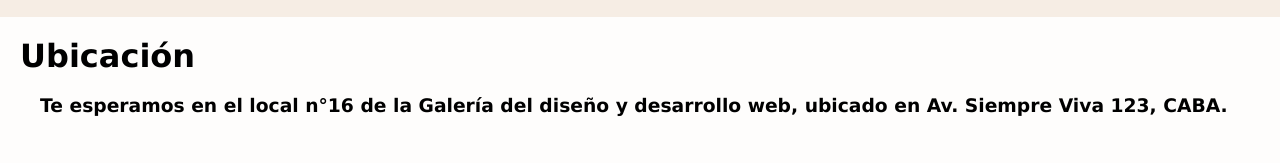
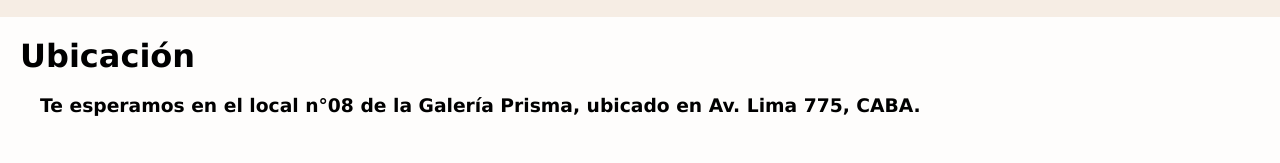
Before and after one commit to denisemazur16/Mi-Local-Aruma-Home-2.0, a plain HTML site: page Contacto.html in a window 1280 px wide. Shown: the part 129-292 px from the top of the page. Drawn offline with Linux system fonts and the light colour scheme.

Commit message:
Update Contacto.html

```diff
--- a/Contacto.html
+++ b/Contacto.html
@@ -28,7 +28,7 @@
 
 <main>
     <h1>Ubicación</h1>
-    <h3>Te esperamos en el local n°16 de la Galería del diseño y desarrollo web, ubicado en Av. Siempre Viva 123, CABA.</h3>
+    <h3>Te esperamos en el local n°08 de la Galería Prisma, ubicado en Av. Lima 775, CABA.</h3>
     <h1>Buscanos en nuestras redes</h1>
         <div class="contenedorredes">
             <img src="https://upload.wikimedia.org/wikipedia/commons/thumb/9/95/Instagram_logo_2022.svg/1200px-Instagram_logo_2022.svg.png" class="icon-logo lazyload " alt="Instagram" width="40" height="40">
@@ -83,4 +83,5 @@
 <script src="js/formulario.js"></script>
 </body>
 
+
 </html>
```
